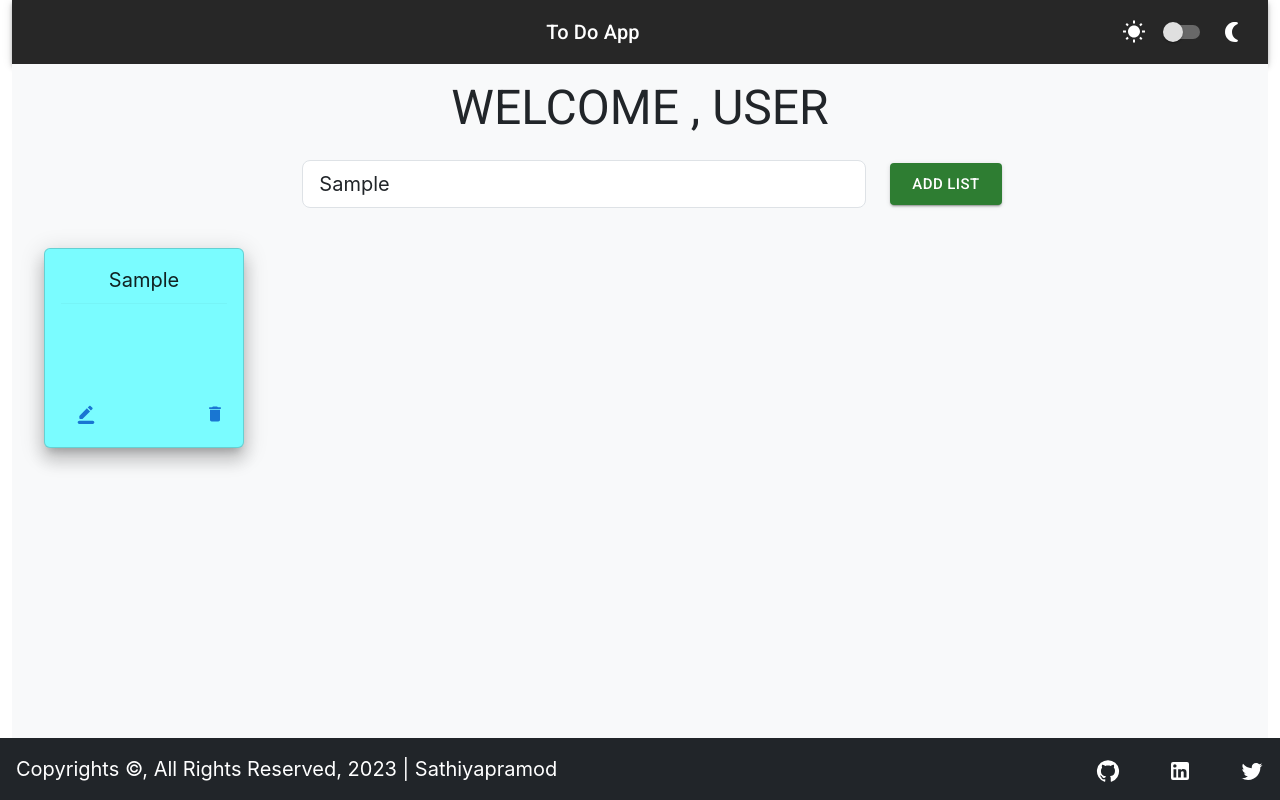
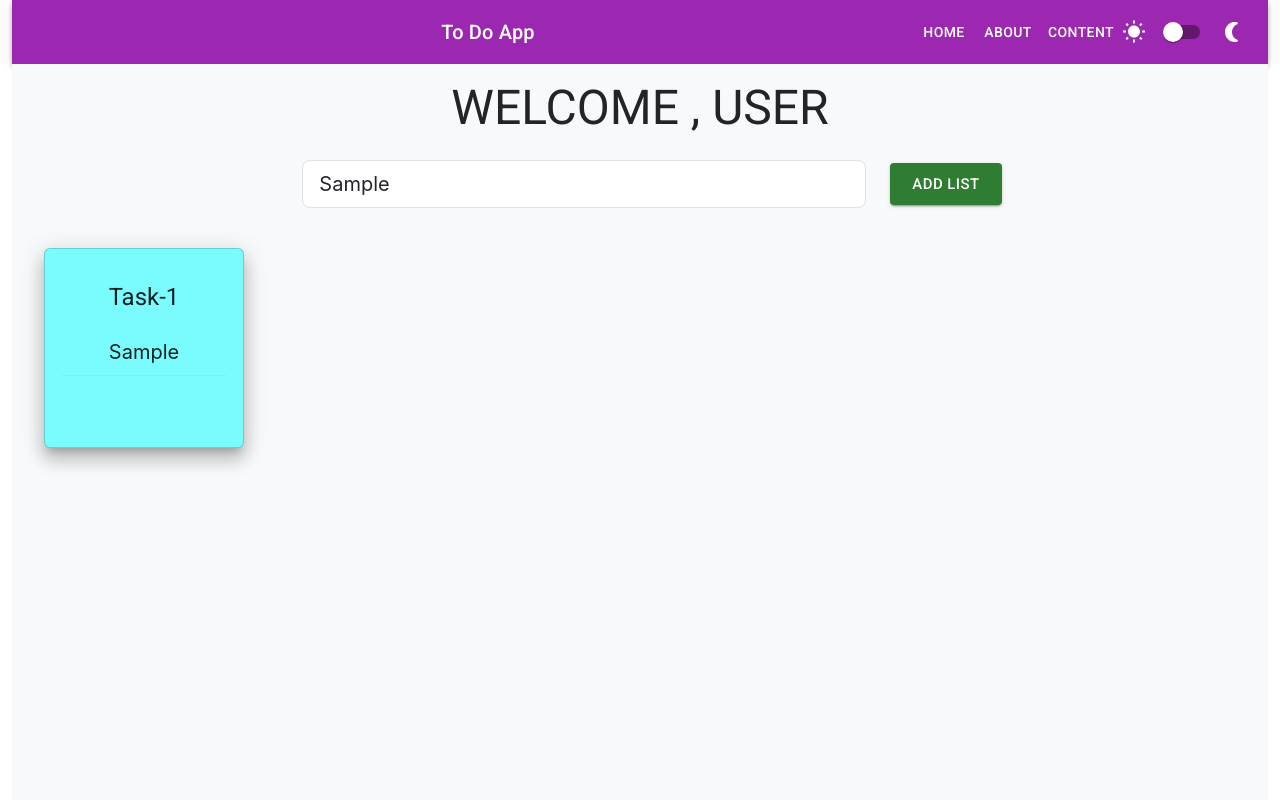
Before and after one commit to Sathiyapramod/To_Do_App, a React (Create React App) app: page / in a window 1280 px wide. Both pictures are taken after typing "Sample" into the empty fields and a click on the button "ADD LIST". Shown: the top 800 px of the page. Built offline with nearby package versions, Linux system fonts and the light colour scheme; the HTML template or start-up script is replaced by a standard one.

Commit message:
added Edit options

```diff
--- a/src/App.css
+++ b/src/App.css
@@ -49,10 +49,9 @@
 .content {
   height: 100vh;
 }
-
-.footer {
-  left: 0;
-  bottom: 0;
-  width: 100%;
-  position: fixed;
+.footer{
+  display: flex;
+  flex-direction: row;
+  justify-content: space-between;
+  align-items:center ;
 }
--- a/src/App.js
+++ b/src/App.js
@@ -1,7 +1,6 @@
 import Appbar from "./Components/Appbar";
 import ToDoList from "./Components/ToDoList";
 import Footer from "./Components/Footer";
-import {Routes,Route} from 'react-router-dom';
 import "./App.css";
 
 function App() {
@@ -10,9 +9,7 @@ function App() {
       <div className="d-flex flex-column container-fluid">
         <Appbar />
         <div className="container-fluid bg-light p-3 contentList">
-          <Routes>
-            <Route path="/" element={<ToDoList />} />
-          </Routes>
+          <ToDoList />
         </div>
       </div>
       <Footer />
--- a/src/Components/Appbar.js
+++ b/src/Components/Appbar.js
@@ -16,13 +16,13 @@ function Appbar() {
   const [mode, setMode] = useState(true);
   const themeChange = createTheme({
     palette: {
-      mode: mode ? "dark" : "light",
+      mode: mode ? "light" : "dark",
     },
   });
   return (
     <ThemeProvider theme={themeChange}>
       <Box sx={{ flexGrow: 1 }}>
-        <AppBar position="static">
+        <AppBar position="static" color="secondary">
           <Toolbar>
             <IconButton
               size="large"
@@ -36,9 +36,12 @@ function Appbar() {
                 To Do App
               </Link>
             </Typography>
+            <Button color="inherit">HOME</Button>
+            <Button color="inherit">About</Button>
+            <Button color="inherit">Content</Button>
             <WbSunnyIcon />
             <Button color="inherit">
-              <Switch onClick={() => setMode(!mode)} color='success'/>
+              <Switch onClick={() => setMode(!mode)} color="success" />
             </Button>
             <NightlightRoundIcon />
           </Toolbar>
--- /dev/null
+++ b/src/Components/EditOptions.js
@@ -0,0 +1,61 @@
+import React from "react";
+import { useNavigate } from "react-router-dom";
+import { EditStyling } from "./General";
+import Button from "@mui/material/Button";
+import Box from "@mui/material/Box";
+import Modal from "@mui/material/Modal";
+import BorderColorRoundedIcon from "@mui/icons-material/BorderColorRounded";
+import { TextField, Typography } from "@mui/material";
+
+function EditOptions({ value, editItem, index }) {
+  const [open, setOpen] = React.useState(false);
+  const handleOpen = () => setOpen(true);
+  const handleClose = () => setOpen(false);
+  const navigate = useNavigate();
+  const style = {
+    position: "absolute",
+    top: "50%",
+    left: "50%",
+    transform: "translate(-50%, -50%)",
+    width: 400,
+    bgcolor: "background.paper",
+    border: "2px solid #000",
+    boxShadow: 24,
+    p: 4,
+  };
+  return (
+    <div>
+      <Button
+        style={EditStyling}
+        startIcon={<BorderColorRoundedIcon />}
+        onClick={handleOpen}
+      />
+      <Modal
+        open={open}
+        onClose={handleClose}
+        aria-labelledby="modal-modal-title"
+        aria-describedby="modal-modal-description"
+      >
+        <Box sx={style}>
+          <Typography variant="h5">Edit Activity</Typography>
+          <TextField
+            rows={4}
+            multiline
+            name={value}
+            id={value}
+            defaultValue={value}
+            onChange={(event) => {
+              event.preventDefault();
+              editItem(event.target.value, index);
+            }}
+          />
+          <span className="d-flex flex-row justify-content-between align-items-center">
+            <Button onClick={handleClose}>Update</Button>
+          </span>
+        </Box>
+      </Modal>
+    </div>
+  );
+}
+
+export default EditOptions;
--- a/src/Components/Footer.js
+++ b/src/Components/Footer.js
@@ -1,4 +1,6 @@
 import React from "react";
+import Box from "@mui/material/Box";
+import AppBar from "@mui/material/AppBar";
 import LinkedInIcon from "@mui/icons-material/LinkedIn";
 import GitHubIcon from "@mui/icons-material/GitHub";
 import TwitterIcon from "@mui/icons-material/Twitter";
@@ -6,12 +8,23 @@ import { externalLinks } from "./General";
 
 function Footer() {
   return (
-    <div className="container-fluid">
+    <Box sx={{ flexGrow: 1 }}>
+      <AppBar
+        position="static"
+        sx={{
+          backgroundColor: "#000000",
+          height: 100,
+          color:'black',
+          justifyContent: "center",
+        }}
+      >
         <div
-        className="footer bg-dark text-white p-3 d-flex flex-row justify-content-between align-items-center fs-5
-       flex-wrap justify-content-sm-between justify-content-md-between justify-content-lg-between flex-sm-wrap gap-3"
+          className="text-white p-3 d-flex flex-row justify-content-between align-items-center fs-5
+   flex-wrap justify-content-sm-between justify-content-md-between justify-content-lg-between justify-content-xl-between flex-sm-wrap gap-3"
         >
-        <div>Copyrights ©, All Rights Reserved, 2023 | Sathiyapramod</div>
+          <div className="d-flex flex-row justify-content-center text-white-50">
+            Copyrights ©, All Rights Reserved, 2023 | <span className="text-white ps-3 fs-5"> Sathiyapramod</span>
+          </div>
           <div className="d-flex flex-row justify-content-center gap-5 gap-sm-5 mx-auto m-lg-0 m-md-0">
             <a
               href="https://github.com/Sathiyapramod"
@@ -27,7 +40,7 @@ function Footer() {
               rel="noreferrer"
               style={externalLinks}
             >
-            <LinkedInIcon fontSize="medium" />
+              <LinkedInIcon fontSize="medium" color="inherit"/>
             </a>
             <a
               href="https://twitter.com/Sathiyapramod"
@@ -39,7 +52,8 @@ function Footer() {
             </a>
           </div>
         </div>
-    </div>
+      </AppBar>
+    </Box>
   );
 }
 
--- a/src/Components/General.js
+++ b/src/Components/General.js
@@ -1,12 +1,12 @@
 export const DeleteStyling ={
     position:'relative',
-    top:'85px',
-    left:'45px'
+    top:'55px',
+    left:'60px'
 }
 export const EditStyling ={
     position:'relative',
     top:'85px',
-    left:'-20px'
+    left:'-50px'
 }
 export const Linkstyling = {
     textDecoration: 'none',
--- a/src/Components/ToDoList.js
+++ b/src/Components/ToDoList.js
@@ -1,26 +1,34 @@
 import React, { useState } from "react";
 import Fade from "react-reveal/Fade";
-import { useNavigate } from "react-router-dom";
-import { Card } from "@mui/material";
+import { Card, CardContent } from "@mui/material";
 import DeleteIcon from "@mui/icons-material/Delete";
 import Divider from "@mui/material/Divider";
 import { Typography } from "@mui/material";
 import Button from "@mui/material/Button";
-import { DeleteStyling, EditStyling } from "./General";
-import BorderColorRoundedIcon from "@mui/icons-material/BorderColorRounded";
+import { DeleteStyling } from "./General";
+import EditOptions from "./EditOptions";
 
 function ToDoList() {
   const [toDo, setToDo] = useState("");
   const [toDoList, setList] = useState([]);
-  const navigate = useNavigate();
+
   const cardColors = ["#feff9c", "#7afcff", "#FBD489", "#E5CAAF"];
   const rotAngle = ["10deg", "-10deg", "-12deg", "12deg"];
+
+  const editItem = (item,index)=>{
+    console.log(item,index);
+    console.log(toDoList);
+    toDoList[index]=item;
+    setList([...toDoList]);
+    console.log(toDoList);
+  }
   const DeleteItem = (item) => {
     const newTodos = toDoList.filter((element) => {
       return element !== item;
     });
     setList(newTodos);
   };
+
   return (
     <div>
       <Fade text>
@@ -73,16 +81,15 @@ function ToDoList() {
                   }}
                   className="gap-2 m-3 p-3 rounded-2 word-wrap card"
                 >
+                <CardContent>
+                  <Typography variant="h5">
+                    Task-{index+1}
+                  </Typography>
+                </CardContent>
                   {element}
                   <Divider />
                   <span>
-                    <Button
-                      style={EditStyling}
-                      startIcon={<BorderColorRoundedIcon />}
-                      onClick={() => {
-                        navigate("/edit");
-                      }}
-                    />
+                    <EditOptions value={element} editItem={editItem} index={index} />
                     <Button
                       startIcon={<DeleteIcon />}
                       style={DeleteStyling}
@@ -90,6 +97,7 @@ function ToDoList() {
                         alert("Are you Sure Want to Delete ?");
                         DeleteItem(element);
                       }}
+                      color="info"
                     />
                   </span>
                 </Card>
```
Lines whose indentation alone changed are shown as unchanged.
